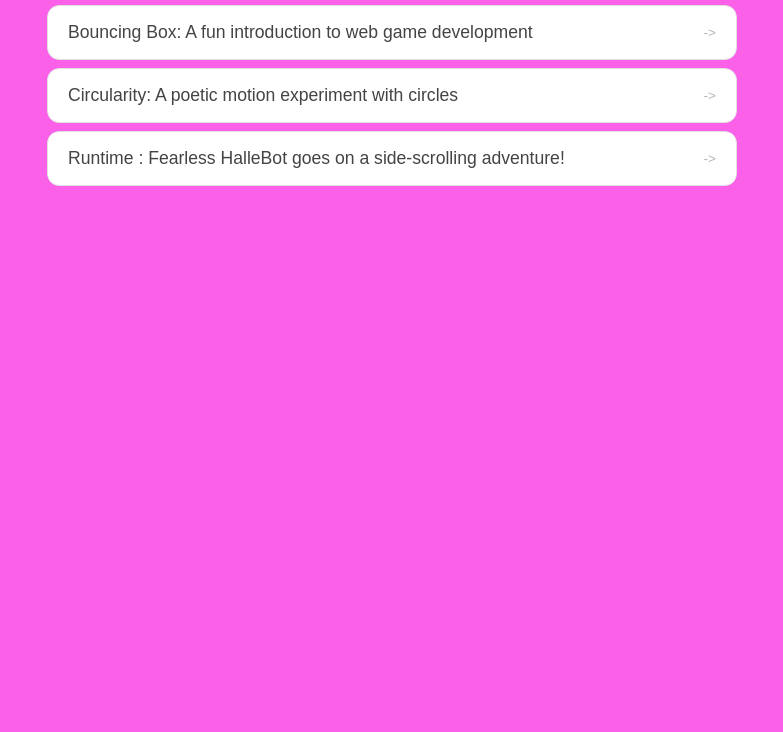
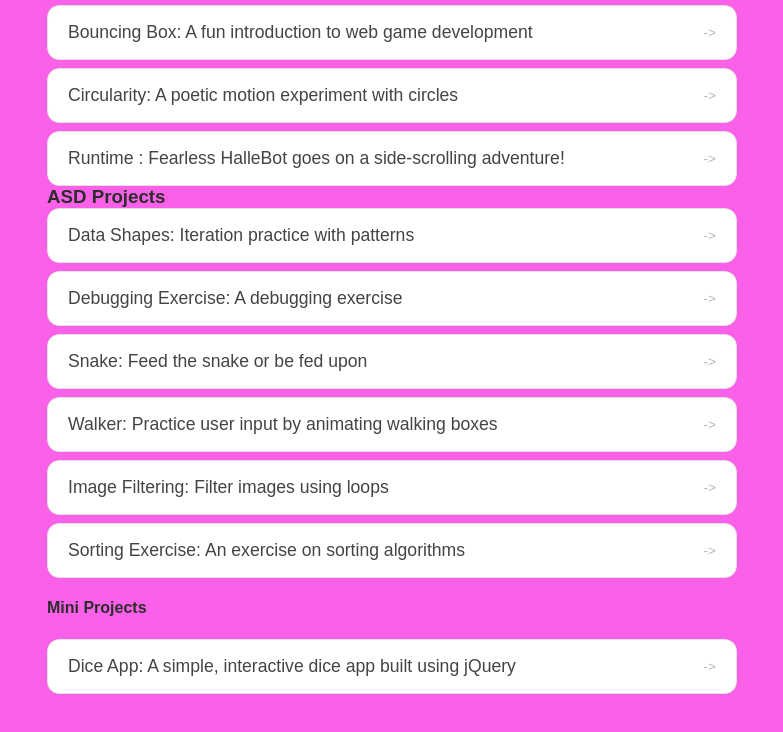
Before and after one commit to davis66356/davis66356.github.io, a plain HTML site: page portfolio.html in a window 1280 px wide. Shown: the part 242-974 px from the top of the page, without its empty margins (248-1031 px from the left). Before the commit the page ends 820 px from the top, so only its background shows below. Drawn offline with Linux system fonts and the light colour scheme.

Commit message:
Added links to ASD projects in portfolio

```diff
--- a/portfolio.html
+++ b/portfolio.html
@@ -37,9 +37,22 @@
 <li>
  <a href="fsd-projects/runtime/">Runtime : Fearless HalleBot goes on a side-scrolling adventure!</a>
 </li>
-    </ul>
+</ul>
 
-    <!-- ASD Projects will go here -->
+<h3>ASD Projects</h3>
+  <ul id="portfolio">
+  <li><a href="asd-projects/data-shapes"> Data Shapes: Iteration practice with patterns</a></li>
+  <li><a href="asd-projects/debugging-exercise"> Debugging Exercise: A debugging exercise</a></li>
+  <li><a href="asd-projects/snake">Snake: Feed the snake or be fed upon</a></li>
+  <li><a href="asd-projects/walker">Walker: Practice user input by animating walking boxes</a></li>
+  <li><a href="asd-projects/image-filtering">Image Filtering: Filter images using loops</a></li>
+  <li><a href="asd-projects/sorting">Sorting Exercise: An exercise on sorting algorithms</a></li>
+</ul>
+
+<h4>Mini Projects</h4>
+<ul id ="portfolio">
+    <li><a href="asd-projects/dice-app"> Dice App: A simple, interactive dice app built using jQuery</a></li>
+</ul>
 
   </div>
       </main>
```
